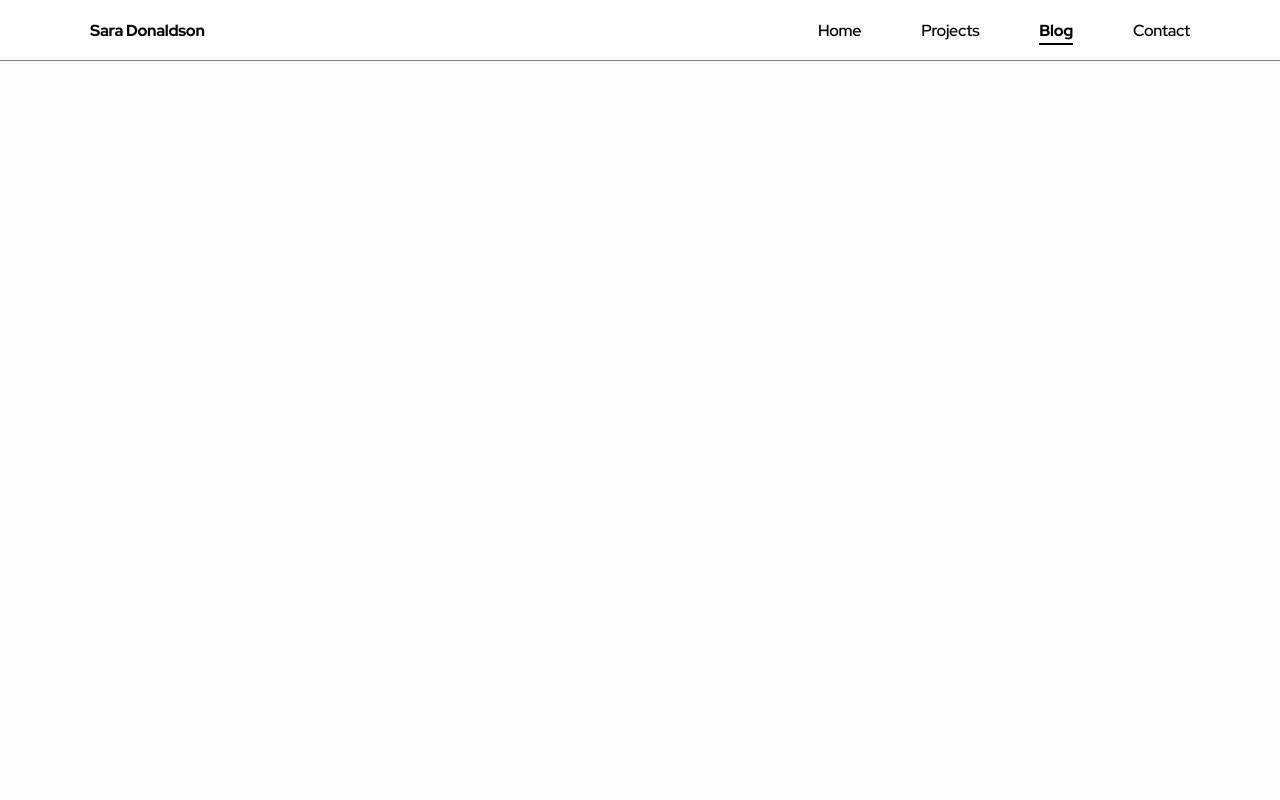
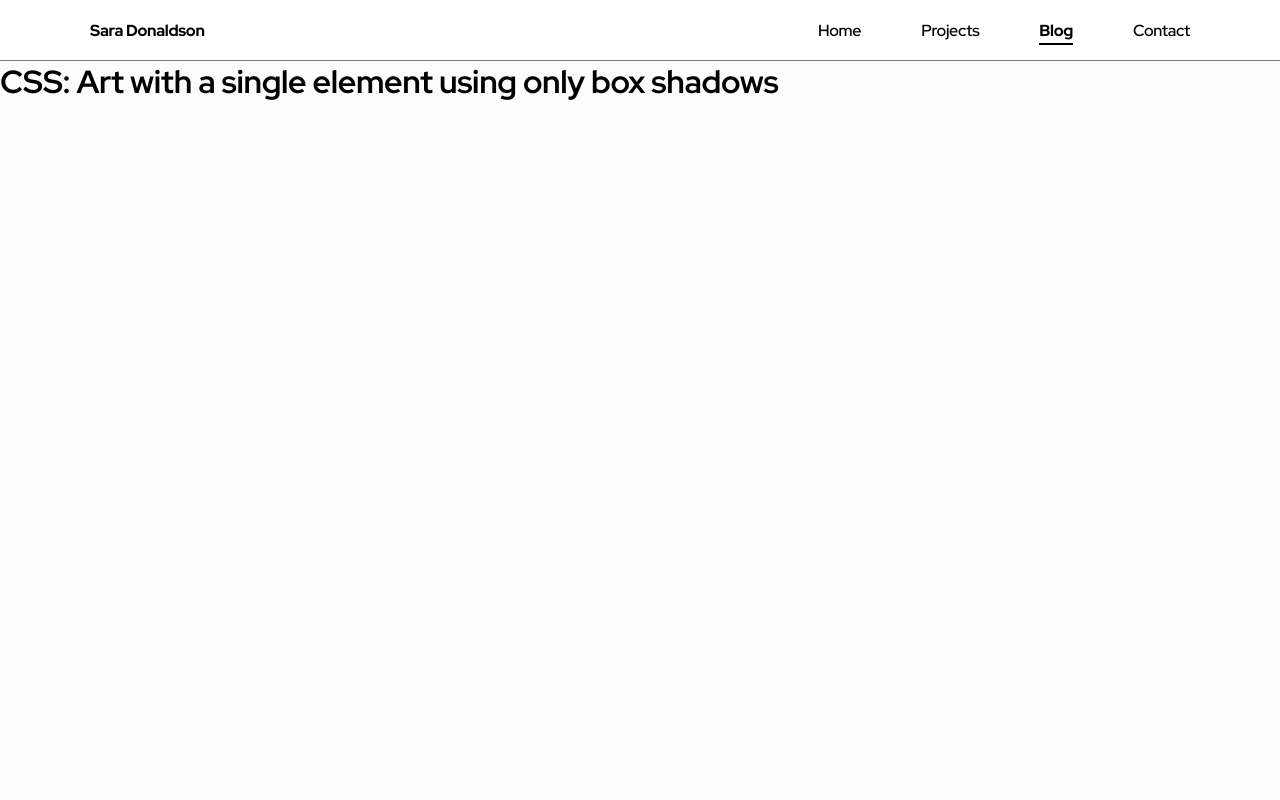
Before and after one commit to SaraDonaldson/portfolio-app-two, a React (Create React App) app: page /blog in a window 1280 px wide. Shown: the top 800 px of the page. Built offline with nearby package versions, Linux system fonts and the light colour scheme.

Commit message:
setup blog cards to create template

```diff
--- a/src/App.css
+++ b/src/App.css
@@ -18,5 +18,6 @@
   margin: 0 auto;
   margin-bottom: 20vh;
   top:-60px;
+  margin-top: 60px;
 
 }
--- a/src/Components/Blog/BlogFeedCard.jsx
+++ b/src/Components/Blog/BlogFeedCard.jsx
@@ -0,0 +1,15 @@
+import React from 'react'
+
+function BlogFeedCard({blogContent}) {
+  return (
+    <div className='blog-feed-card'>
+
+        <h1 className='blog-content-title'>{ blogContent.title}</h1>
+
+
+
+    </div>
+  )
+}
+
+export default BlogFeedCard
--- /dev/null
+++ b/src/Components/Blog/blogFeedCard.css
@@ -0,0 +1,5 @@
+
+
+.blog-feed-card{
+
+}
--- a/src/Pages/BlogFeed.jsx
+++ b/src/Pages/BlogFeed.jsx
@@ -1,8 +1,25 @@
 import React from 'react'
+import BlogFeedCard from '../Components/Blog/BlogFeedCard'
 
 function BlogFeed() {
+
+  let CssBoxShadows = {
+          title: "CSS: Art with a single element using only box shadows"
+
+  }
+
+
   return (
-    <div className='app-content'>BlogFeed</div>
+    <div className='app-content blog-feed'>
+
+
+      <BlogFeedCard
+      blogContent={CssBoxShadows}
+      />
+
+
+
+    </div>
   )
 }
 
```
